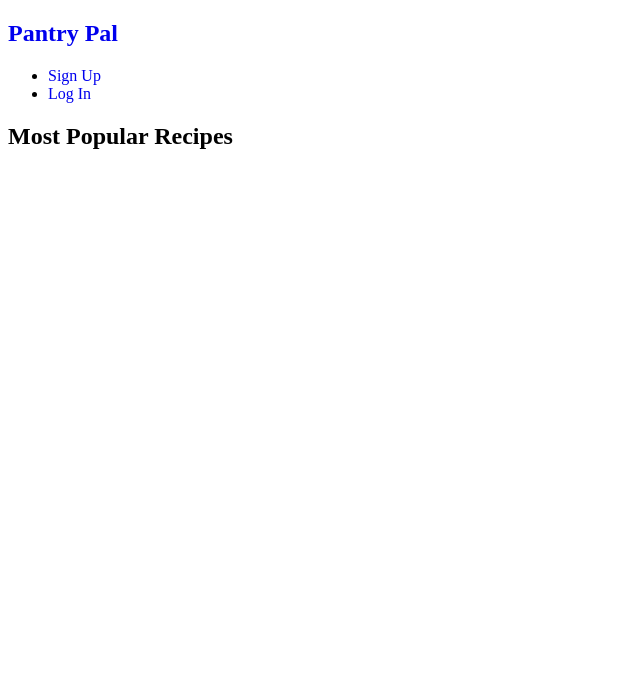
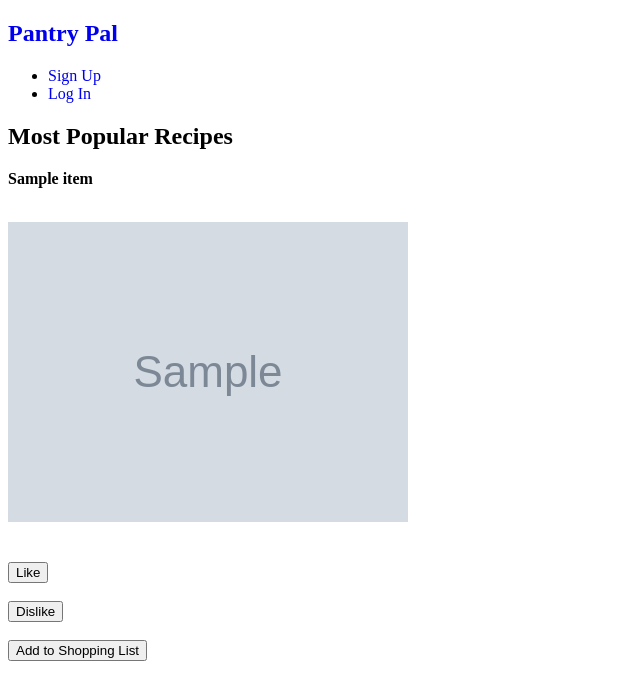
Before and after one commit to alex-lindenbaum/w4111-proj1, a Flask app: template templates/popularrecipes.html in a window 1280 px wide. Shown: the top 700 px of the page, without its empty margins (0-640 px from the left). Run offline with Flask 2, Linux system fonts and the light colour scheme; the template is opened without the code that fills it: most values are stand-ins (such as "Sample title", 1, 10 or a date in 2020); grey boxes marked "Sample" are stand-in pictures; parts of the project's set-up code (start-up, migrations or seed data) failed here and were passed over.

Commit message:
popular recipes

```diff
--- a/server.py
+++ b/server.py
@@ -283,8 +283,9 @@ def unlike_recipe(url):
 #TODO: add popular recipes
 @app.route('/popularrecipes')
 def popularrecipes():
-  cursor = g.conn.execute('SELECT TOP 10 DISTINCT url, recipe_name, photo_url FROM recipes R \
-    ORDER BY (SELECT COUNT(*) FROM has_impression HI WHERE HI.url=R.url AND liked) DESC')
+  cursor = g.conn.execute('SELECT url, recipe_name, photo_url FROM recipes R \
+    ORDER BY (SELECT COUNT(*) FROM has_impression HI WHERE HI.url=R.url AND liked) DESC LIMIT 10')
+  return render_template('popularrecipes.html', cursor=cursor)
 
 @app.route('/restrictions', methods=['GET', 'POST'])
 @login_required
--- a/templates/dashboard.html
+++ b/templates/dashboard.html
@@ -9,7 +9,8 @@
         <li><a href="{{ url_for('pantry') }}">Pantry</a>
         <li><a href="{{ url_for('additem') }}">Add Pantry Item</a>
         <li><a href="{{ url_for('restrictions') }}">Dietary Restrictions</a>
-          <li><a href="{{ url_for('recipes') }}">Recipes</a>
+        <li><a href="{{ url_for('recipes') }}">Recipes</a>
         <li><a href="{{ url_for('shoppinglist') }}">Shopping List</a>
+        <li><a href="{{ url_for('popularrecipes') }}">Popular Recipes</a>
     </ul>
 {% endblock %}
--- a/templates/popularrecipes.html
+++ b/templates/popularrecipes.html
@@ -5,5 +5,24 @@
 {% endblock %}
 
 {% block content %}
+{% for recipe in cursor %}
+        <div>
+            <b><p>{{recipe['recipe_name']}}</p></b><br>
 
+            <img src="{{recipe['photo_url']}}" alt="{{recipe['recipe_name']}}" width="400"><br>
+
+            <a href="{{recipe['url']}}"></a><br><br>
+
+            <form action="/recipes/like/{{recipe['url']}}" method="post">
+                <input type="submit" value="Like" name="like">
+            </form><br>
+            <form action="/recipes/dislike/{{recipe['url']}}" method="post">
+                <input type="submit" value="Dislike" name="dislike">
+            </form><br>
+
+            <form action="/shoppinglist/add/{{recipe['url']}}" method="post">
+                <input type="submit" value="Add to Shopping List" name="addtoshoppinglist">
+            </form><br>
+        </div>
+    {% endfor %}
 {% endblock %}
```
